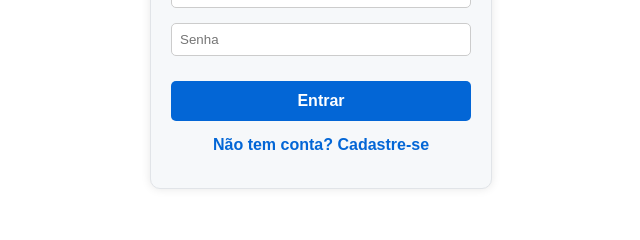
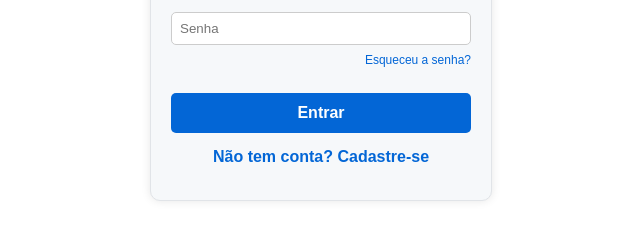
Before and after one commit to smmsociais/ganhesocial.com, a plain HTML site: page login.html in a window 1280 px wide. Shown: the part 362-602 px from the top of the page, without its empty margins (319-959 px from the left). Drawn offline with Linux system fonts and the light colour scheme.

Commit message:
Update login.html

```diff
--- a/login.html
+++ b/login.html
@@ -58,6 +58,22 @@
             box-sizing: border-box;
         }
 
+        .forgot-password {
+            text-align: right;
+            margin-top: -10px;
+            margin-bottom: 15px;
+        }
+
+        .forgot-password a {
+            color: var(--link-color);
+            font-size: 12px;
+            text-decoration: none;
+        }
+
+        .forgot-password a:hover {
+            text-decoration: underline;
+        }
+
         .button {
             width: 100%;
             padding: 10px;
@@ -116,6 +132,10 @@
                 border-color: var(--border-dark);
             }
 
+            .forgot-password a {
+                color: var(--button-dark);
+            }
+
             .signup-link {
                 color: var(--button-dark);
             }
@@ -147,6 +167,9 @@
             </div>
             <div class="input-group">
                 <input type="password" id="senha" placeholder="Senha" required>
+            </div>
+            <div class="forgot-password">
+                <a href="https://ganhesocial.com/recover-password">Esqueceu a senha?</a>
             </div>
             <button type="submit" class="button">Entrar</button>
         </form>
```
